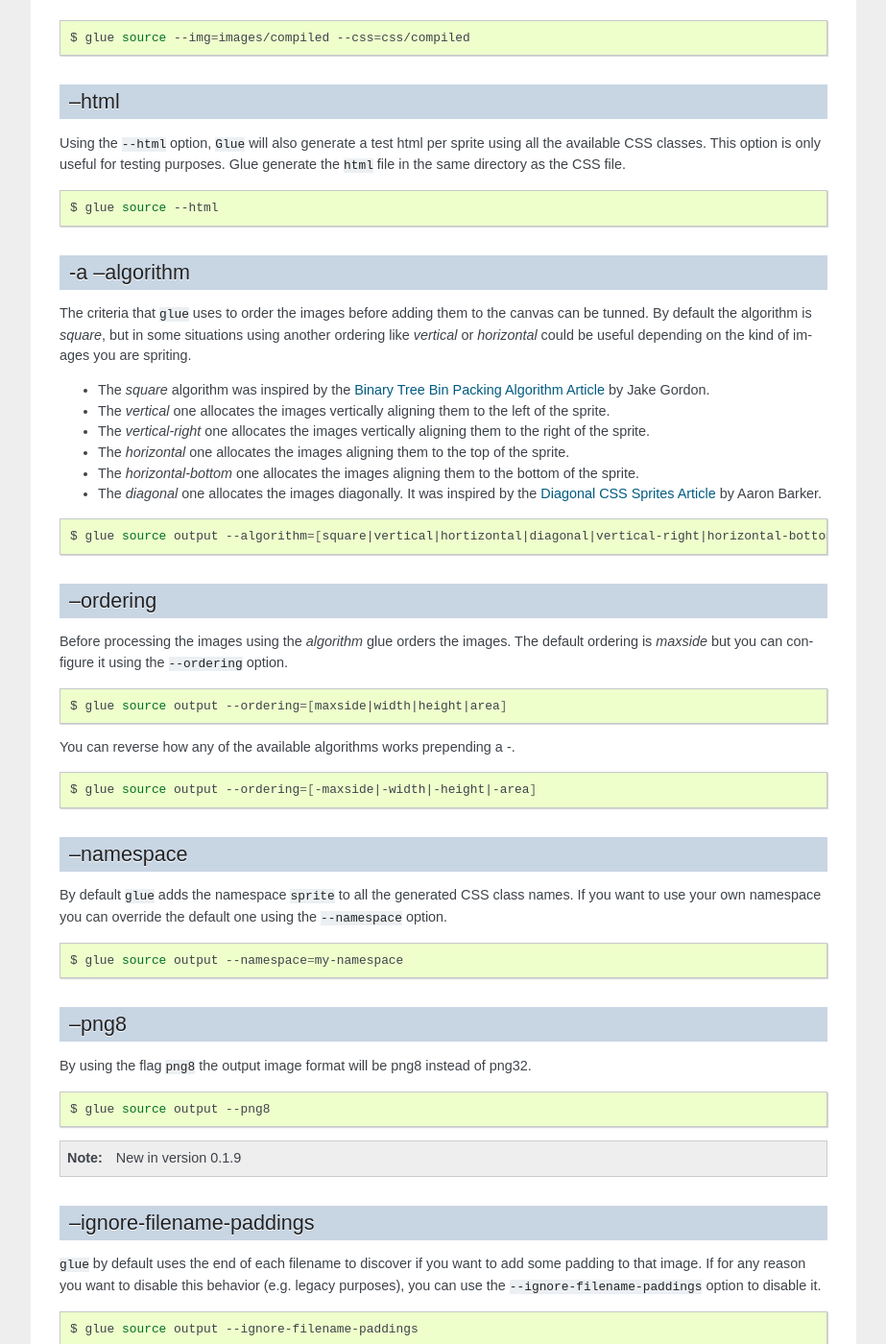
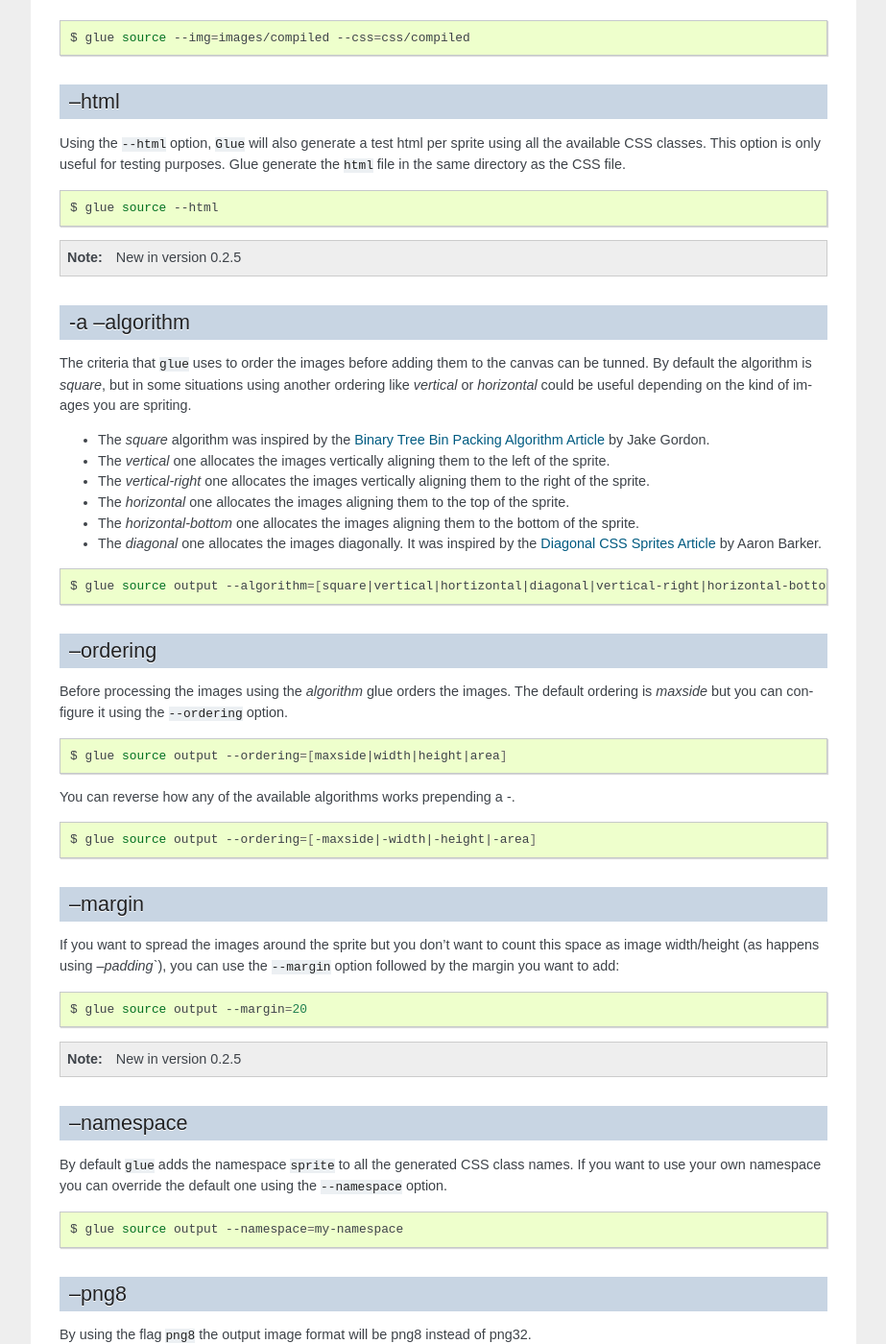
Before and after one commit to jorgebastida/glue, a Sphinx documentation site: the page built from docs/options.rst, in a window 1280 px wide and 1400 px high, scrolled down 1829 px. Shown: the whole window at 96% size, without its empty margins (198-1121 px from the left). Built offline with Sphinx 7.4.7, drawn with Linux system fonts in a browser that asks for light colours; the version number is read from the project's files by our own code.

Commit message:
Add some doc

```diff
--- a/docs/changelog.rst
+++ b/docs/changelog.rst
@@ -4,6 +4,7 @@ Changelog
 0.2.5
 ^^^^^^
 * New option ``--html`` that generates a html using all the available css classes.
+* New option ``--margin`` that adds margins around the sprited images. This margin doesn't count as image size.
 * Add MANIFEST.in and tune the setup.py preparing the Debian/Ubuntu package.
 * Fix _locate_images to be deterministic.
 * Add support to Travis CI.
--- a/docs/options.rst
+++ b/docs/options.rst
@@ -89,6 +89,9 @@ Using the ``--html`` option, ``Glue`` will also generate a test html per sprite
 
     $ glue source --html
 
+.. note::
+    New in version 0.2.5
+
 -a --algorithm
 --------------
 The criteria that ``glue`` uses to order the images before adding them to the canvas can be tunned. By default the algorithm is `square`, but in some situations using another ordering like `vertical` or `horizontal` could be useful depending on the kind of images you are spriting.
@@ -118,6 +121,17 @@ You can reverse how any of the available algorithms works prepending a `-`.
 .. code-block:: bash
 
     $ glue source output --ordering=[-maxside|-width|-height|-area]
+
+--margin
+------------
+If you want to spread the images around the sprite but you don't want to count this space as image width/height (as happens using `--padding``), you can use the ``--margin`` option followed by the margin you want to add:
+
+.. code-block:: bash
+
+    $ glue source output --margin=20
+
+.. note::
+    New in version 0.2.5
 
 --namespace
 -----------
```
